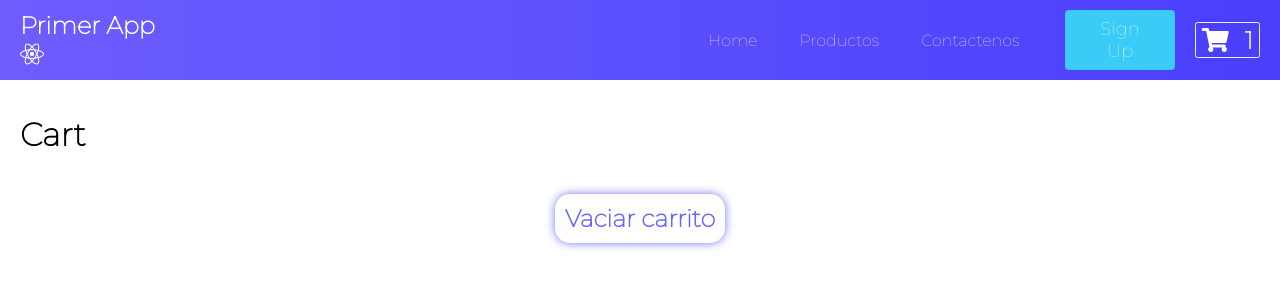
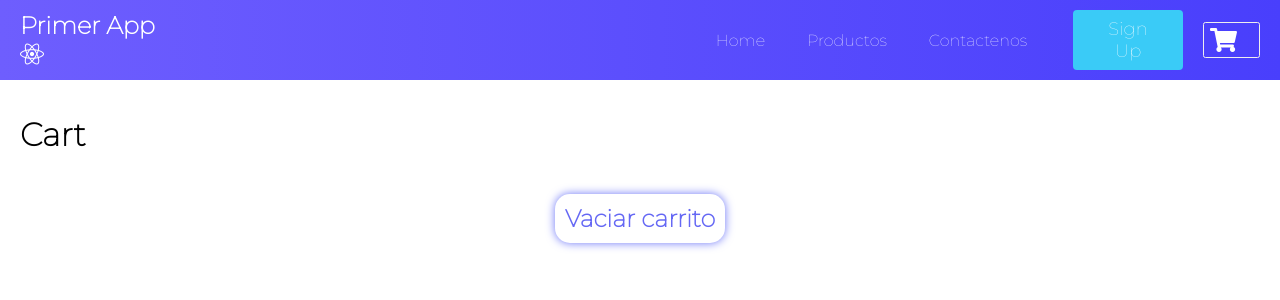
Before and after one commit to GustavoFerreri/eComerceTP_CoderHouse, a React (Create React App) app: page /cart in a window 1280 px wide. Shown: the top 300 px of the page. Built offline with nearby package versions, Linux system fonts and the light colour scheme.

Commit message:
Aplicamos conteo en widgetCart, con CartContext

```diff
--- a/src/components/Cart/Cart.js
+++ b/src/components/Cart/Cart.js
@@ -8,11 +8,17 @@ const Cart = () => {
         <div className='contentCart'>
             <h1 className='contentCart-title' >Cart</h1>
             <ul className='contentCart-list'>
-                {cart.map(prod => <li className='contentCart-listItem' key={prod.cod}><span>{prod.name}</span><span>{prod.quantity}</span></li>)}
+                {cart.map(prod =>
+                    <li className='contentCart-listItem' key={prod.cod}>
+                        <span>{prod.name}</span>
+                        <span>{prod.quantity}</span>
+                        <span>x</span>
+                    </li>
+                )}
             </ul>
             <button onClick={clearCart}>Vaciar carrito</button>
         </div>
     )
 }
 
-export default Cart
+export default Cart;
--- a/src/components/CartWidget/CartWidget.js
+++ b/src/components/CartWidget/CartWidget.js
@@ -1,9 +1,7 @@
 import './CartWidget.css';
 import React from 'react';
 
-export const CartWidget = ({
-    children
-}) => {
+export const CartWidget = ({ children}) => {
     return (
         <div className="cart-widget">
             <i className='fa fa-shopping-cart fa-border fa-3x'>
--- a/src/components/Navbar/Navbar.js
+++ b/src/components/Navbar/Navbar.js
@@ -1,14 +1,16 @@
-import React from 'react';
+import React, { useContext } from "react";
 import { useState } from 'react';
 import { NavItem } from './NavItem';
 import { Button } from '../Button/Button';
 import { CartWidget } from '../CartWidget/CartWidget';
+import CartContext from '../../context/CartContext';
 import './Navbar.css';
 
 // Reemplazamos class por arrow function
 const Navbar = (props) => {
     // Readaptamos el codigo con hooks
     const [state, setState] = useState(false);
+    const { getQuantity } = useContext(CartContext)
     const handleClick = () => {
         setState(!state);
     }
@@ -32,7 +34,7 @@ const Navbar = (props) => {
             {/* Implementacion a futuro busqueda en tiempo real */}
             {/* <input></input> */}
             <Button>Sign Up</Button>
-            <CartWidget>1</CartWidget>
+            <CartWidget>{getQuantity() === 0 ? '': getQuantity()}</CartWidget>
         </nav>
     );
 }
--- a/src/context/CartContext.js
+++ b/src/context/CartContext.js
@@ -24,9 +24,6 @@ export const CartContextProvider = ({ children }) => {
         return count
     }
 
-    const isInCart = (id)=>{
-
-    }
     return (
         <Context.Provider value={{ cart, addItem, clearCart, getQuantity}}>
             {children}
```
